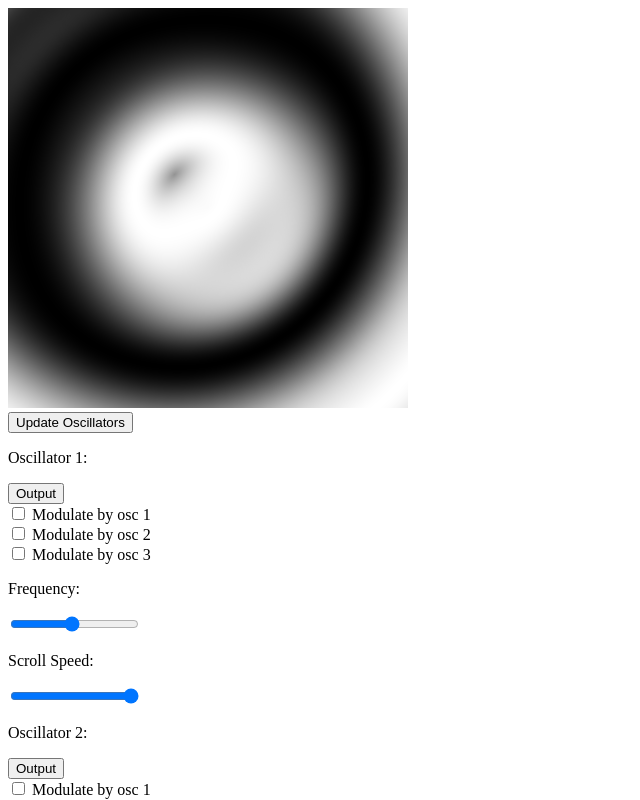
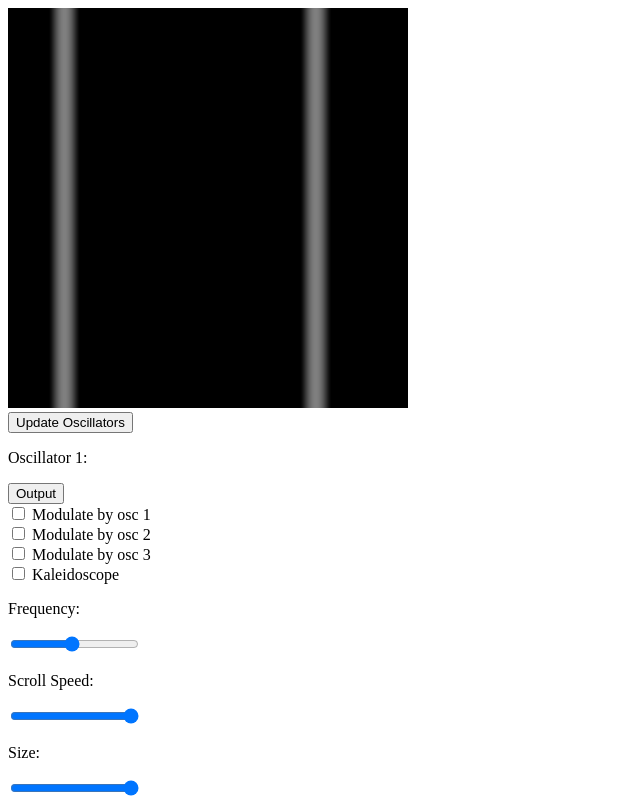
Before and after one commit to chabetto/laights-hydra, a plain HTML site: page index.html in a window 1280 px wide. Both pictures are taken after a click on the button "Update Oscillators". Shown: the top 800 px of the page, without its empty margins (0-640 px from the left). Drawn offline with Linux system fonts and the light colour scheme; animation ran at ten frames a second.

Commit message:
Added more sliders

```diff
--- a/index.html
+++ b/index.html
@@ -18,10 +18,14 @@
         <label for="os1mod2"> Modulate by osc 2</label><br>
         <input type="checkbox" id="os1mod3" name="os1mod3" value="os1mod3">
         <label for="os1mod3"> Modulate by osc 3</label><br>
+        <input type="checkbox" id="os1kaleid" name="os1kaleid" value="os1mod3">
+        <label for="os1kaleid">Kaleidoscope</label><br>
         <p>Frequency:</p>
         <input type="range" id="os1freq" min="1" max="20" value="10">
         <p>Scroll Speed:</p>
         <input type="range" id="os1scro" min="0" max="5" value="10">
+        <p>Size:</p>
+        <input type="range" id="os1size" min="0" max="1" value="10">
     <div><p>Oscillator 2:</p><button onclick="render(o1)">Output</button></div>
         <input type="checkbox" id="os2mod1" name="os1mod1" value="os1mod1">
         <label for="os1mod1"> Modulate by osc 1</label><br>
@@ -29,10 +33,14 @@
         <label for="os1mod2"> Modulate by osc 2</label><br>
         <input type="checkbox" id="os2mod3" name="os1mod3" value="os1mod3">
         <label for="os1mod3"> Modulate by osc 3</label><br>
+        <input type="checkbox" id="os2kaleid" name="os2kaleid" value="os1mod3">
+        <label for="os2kaleid">Kaleidoscope</label><br>
         <p>Frequency:</p>
         <input type="range" id="os2freq" min="1" max="20" value="10">
         <p>Scroll Speed:</p>
         <input type="range" id="os2scro" min="0" max="5" value="10">
+        <p>Size:</p>
+        <input type="range" id="os2size" min="0" max="1" value="10">
     <div><p>Oscillator 3:</p><button onclick="render(o2)">Output</button></div>
         <input type="checkbox" id="os3mod1" name="os1mod1" value="os1mod1">
         <label for="os1mod1"> Modulate by osc 1</label><br>
@@ -40,10 +48,14 @@
         <label for="os1mod2"> Modulate by osc 2</label><br>
         <input type="checkbox" id="os3mod3" name="os1mod3" value="os1mod3">
         <label for="os1mod3"> Modulate by osc 3</label><br>
+        <input type="checkbox" id="os3kaleid" name="os3kaleid" value="os1mod3">
+        <label for="os3kaleid">Kaleidoscope</label><br>
         <p>Frequency:</p>
         <input type="range" id="os3freq" min="1" max="20" value="10">
         <p>Scroll Speed:</p>
         <input type="range" id="os3scro" min="0" max="5" value="10">
+        <p>Size:</p>
+        <input type="range" id="os3size" min="0" max="1" value="10">
   	<div></div>
     <script src='./hydra-synth.js'></script>
     <script src="script.js"></script>
--- a/script.js
+++ b/script.js
@@ -4,7 +4,7 @@ var hydra = new Hydra({
     enableStreamCapture: false,
 })
 
-function createOscillator(freq, scrollX, size, output, modulators, feedback = false, kaleid = false) {
+function createOscillator(freq, scrollX, size, output, modulators, kaleid) {
     let oscil = osc(freq,scrollX)
     if (size != 0) { // size = 0 is sine, else square
         oscil.thresh(size)
@@ -14,8 +14,6 @@ function createOscillator(freq, scrollX, size, output, modulators, feedback = fa
         for (let i = 1; i < modulators.length; i++){
             oscil.modulate(modulators[i])
         }
-    } if (feedback) {
-        oscil.modulate(output)
     }
     oscil.out(output)
 }
@@ -29,7 +27,7 @@ function updateModulators() {
     } if (document.getElementById("os1mod3").checked) {
         modArray1.push(o2)
     }
-    modArray2 = []
+    let modArray2 = []
     if (document.getElementById("os2mod1").checked) {
         modArray2.push(o0)
     } if (document.getElementById("os2mod2").checked) {
@@ -37,7 +35,7 @@ function updateModulators() {
     } if (document.getElementById("os2mod3").checked) {
         modArray2.push(o2)
     }
-    modArray3 = []
+    let modArray3 = []
     if (document.getElementById("os3mod1").checked) {
         modArray3.push(o0)
     } if (document.getElementById("os3mod2").checked) {
@@ -62,18 +60,35 @@ function updateScrollSpeed() {
     return [scro1,scro2,scro3]
 }
 
+function updateSize() {
+    let size1 = document.getElementById("os1size").valueAsNumber
+    let size2 = document.getElementById("os2size").valueAsNumber
+    let size3 = document.getElementById("os3size").valueAsNumber
+    return [size1,size2,size3]
+}
+
+function updateKaleid() {
+    let kal1 = document.getElementById("os1kaleid").checked
+    let kal2 = document.getElementById("os2kaleid").checked
+    let kal3 = document.getElementById("os3kaleid").checked
+    return [kal1,kal2,kal3]
+}
+
 function updateAllOsc() {
     let modArrays = updateModulators()
     let freqArray = updateFrequency()
     let scroArray = updateScrollSpeed()
+    let kaleidArray = updateKaleid()
+    let sizeArray = updateSize()
     let outputs = [o0,o1,o2]
     for (let i = 0;i < 3;i++) {
-        createOscillator(freqArray[i],scroArray[i],0,outputs[i],modArrays[i],true,true)
+        createOscillator(freqArray[i],scroArray[i],sizeArray[i],outputs[i],modArrays[i],kaleidArray[i])
+        console.log(freqArray[i],scroArray[i],sizeArray[i],outputs[i],modArrays[i],kaleidArray[i])
     }
 }
 
 
-createOscillator([30,20,10,1,10,20,30].smooth(),2,0.2,o1,[])
-createOscillator(20,1,0,o0,[o1],1,1)
-createOscillator(40,2,0,o2,[],1,1)
+createOscillator([30,20,10,1,10,20,30].smooth(),2,0.2,o1,[],false)
+createOscillator(20,1,0,o0,[o1],false)
+createOscillator(40,2,0,o2,[],false)
 //render(o0)
```
